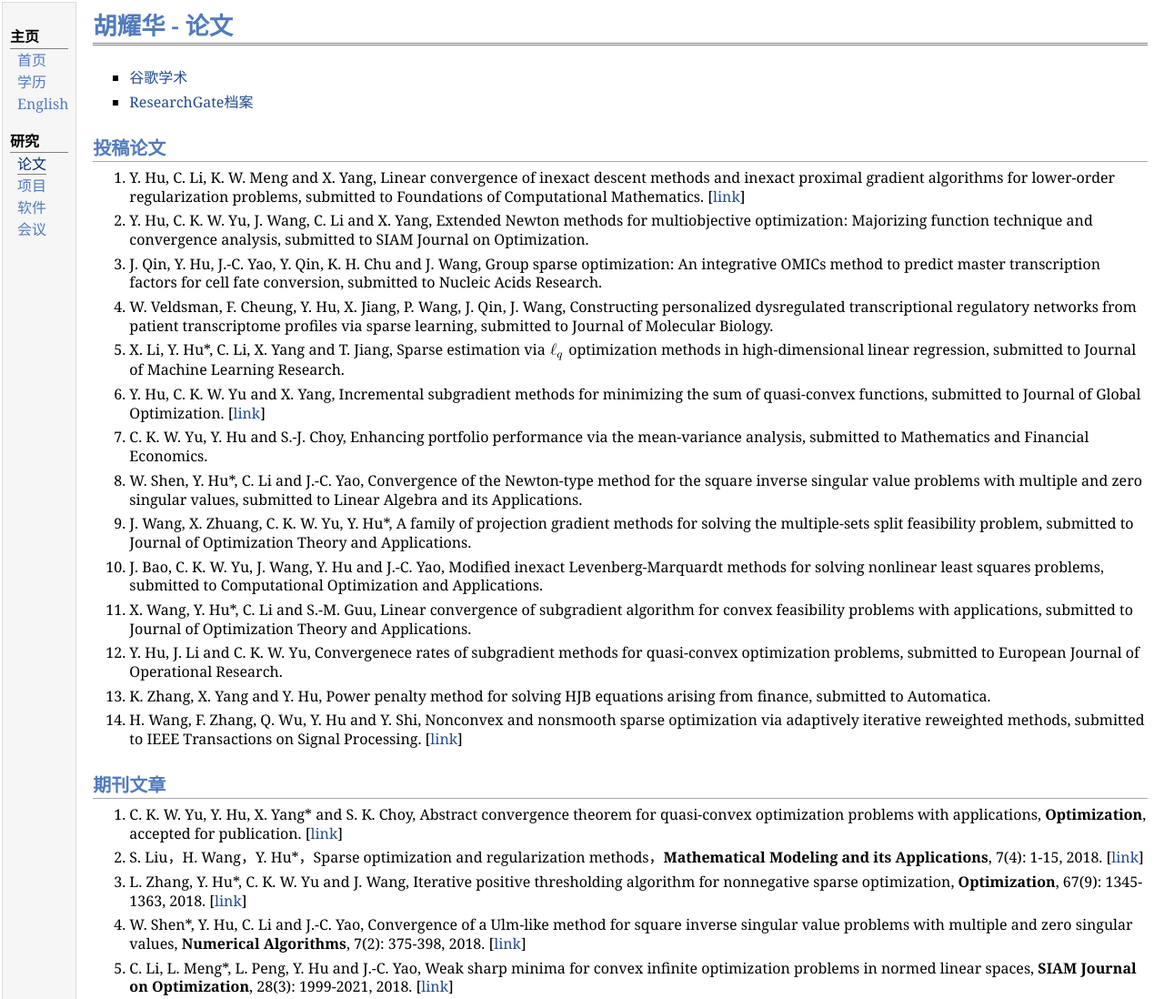
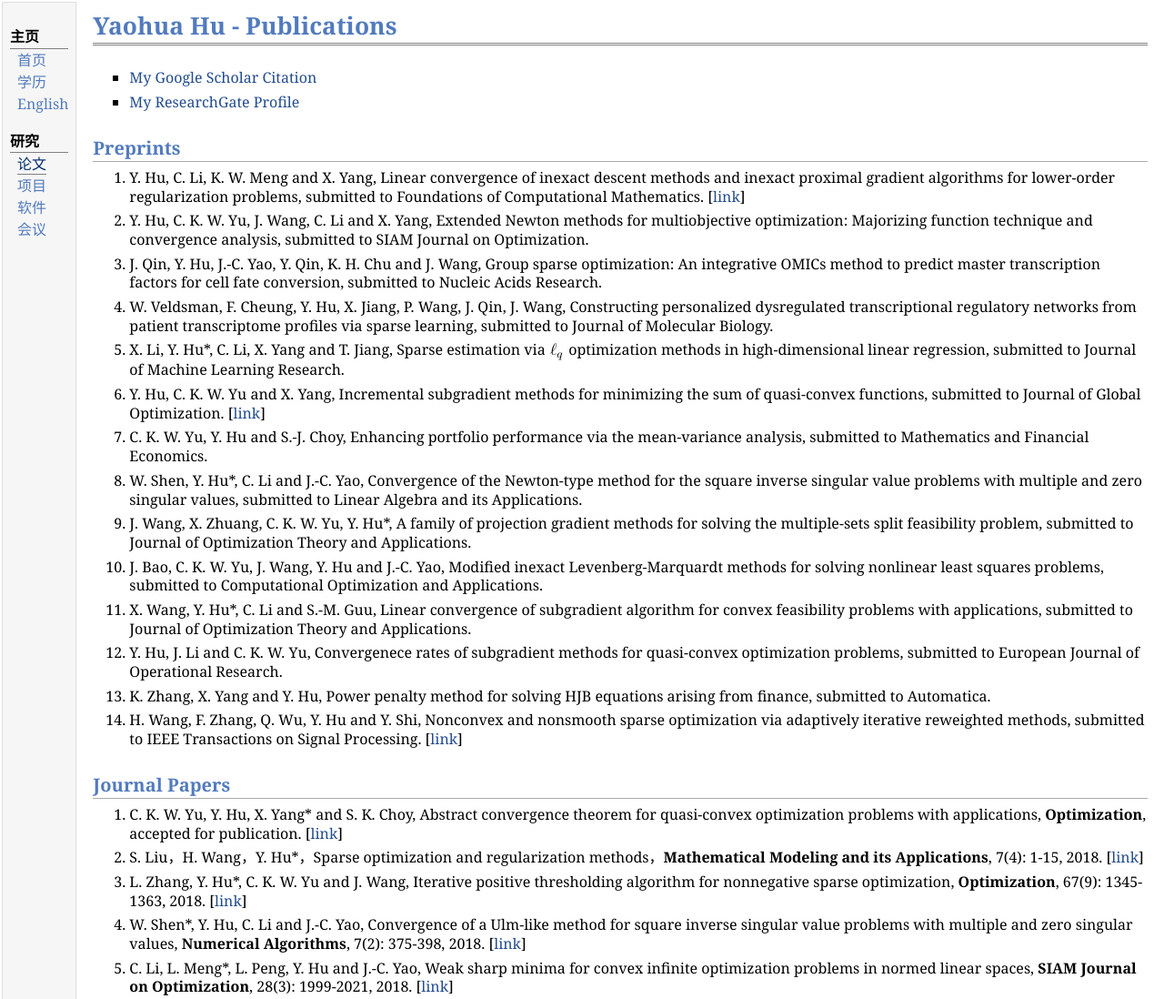
Before and after one commit to mayhhu/mayhhu.github.io, a plain HTML site: page ch/Publications.html in a window 1280 px wide. Shown: the top 1098 px of the page at 91% size. Drawn offline with Linux system fonts and the light colour scheme.

Commit message:
modified3

```diff
--- a/ch/Publications.html
+++ b/ch/Publications.html
@@ -5,7 +5,7 @@
 <meta name="generator" content="jemdoc, see http://jemdoc.jaboc.net/" />
 <meta http-equiv="Content-Type" content="text/html;charset=utf-8" />
 <link rel="stylesheet" href="jemdoc.css" type="text/css" />
-<title>胡耀华 - 论文</title>
+<title>Yaohua Hu - Publications</title>
 </head>
 <body>
 <table summary="Table for page layout." id="tlayout">
@@ -23,15 +23,15 @@
 </td>
 <td id="layout-content">
 <div id="toptitle">
-<h1>胡耀华 - 论文</h1>
+<h1>Yaohua Hu - Publications</h1>
 </div>
 <ul>
-<li><p><a href="https://scholar.google.com.hk/citations?user=YreamYEAAAAJ&amp;hl=en">谷歌学术</a></p>
+<li><p><a href="https://scholar.google.com.hk/citations?user=YreamYEAAAAJ&amp;hl=en">My Google Scholar Citation</a></p>
 </li>
-<li><p><a href="https://www.researchgate.net/profile/Yaohua_Hu">ResearchGate档案</a></p>
+<li><p><a href="https://www.researchgate.net/profile/Yaohua_Hu">My ResearchGate Profile</a></p>
 </li>
 </ul>
-<h2>投稿论文</h2>
+<h2>Preprints</h2>
 <ol>
 <li><p>Y. Hu, C. Li, K. W. Meng and X. Yang, Linear convergence of inexact descent methods and inexact proximal gradient algorithms for lower-order regularization problems, submitted to Foundations of Computational Mathematics. [<a href="./pdf/LC-PGA-Lp.pdf">link</a>]</p>
 </li>
@@ -62,7 +62,7 @@
 <li><p>H. Wang, F. Zhang, Q. Wu, Y. Hu and Y. Shi, Nonconvex and nonsmooth sparse optimization via adaptively iterative reweighted methods, submitted to IEEE Transactions on Signal Processing. [<a href="./pdf/Nc&amp;Ns-SO.pdf">link</a>]</p>
 </li>
 </ol>
-<h2>期刊文章</h2>
+<h2>Journal Papers</h2>
 <ol>
 <li><p>C. K. W. Yu, Y. Hu, X. Yang* and S. K. Choy, Abstract convergence theorem for quasi-convex optimization problems with applications, <b>Optimization</b>, accepted for publication. [<a href="./pdf/2019_AbsQuasiSG-Optim_YHYC.pdf">link</a>] </p>
 </li>
```
Also changed, not shown: Software.html (+1 -1 lines), ch/Software.html (+1 -1 lines), eqs/508397313-130.png (added), eqs/872994914-130.png (added), 4 other files.
